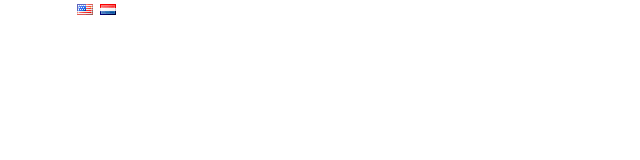
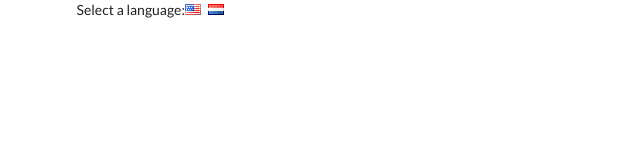
Before and after one commit to Danielo814/blitz, a React (Create React App) app in the folder translator/: page / in a window 1280 px wide. Shown: the top 160 px of the page, without its empty margins (0-640 px from the left). Built offline with nearby package versions, Linux system fonts and the light colour scheme.

Commit message:
add instructions for flag selection

```diff
--- a/translator/src/components/App.js
+++ b/translator/src/components/App.js
@@ -7,6 +7,7 @@ class App extends React.Component {
     return (
       <div className="ui container">
         <div>
+          Select a language:
           <i className="flag us" />
           <i className="flag nl" />
         </div>
```
